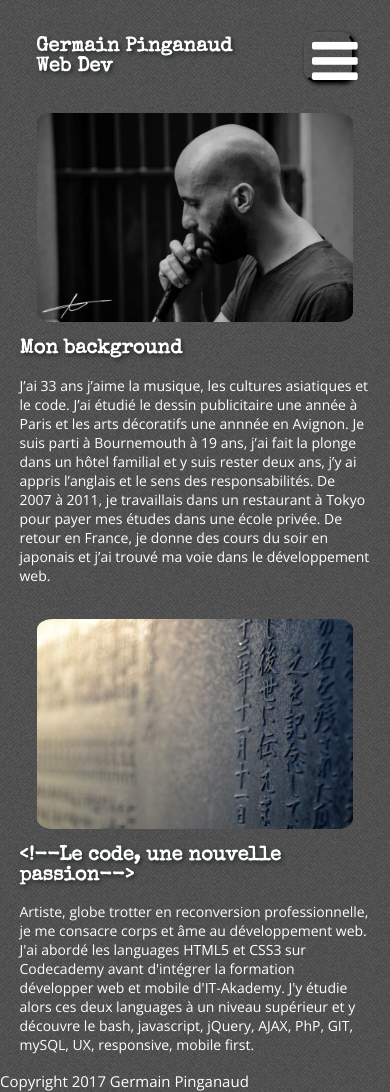
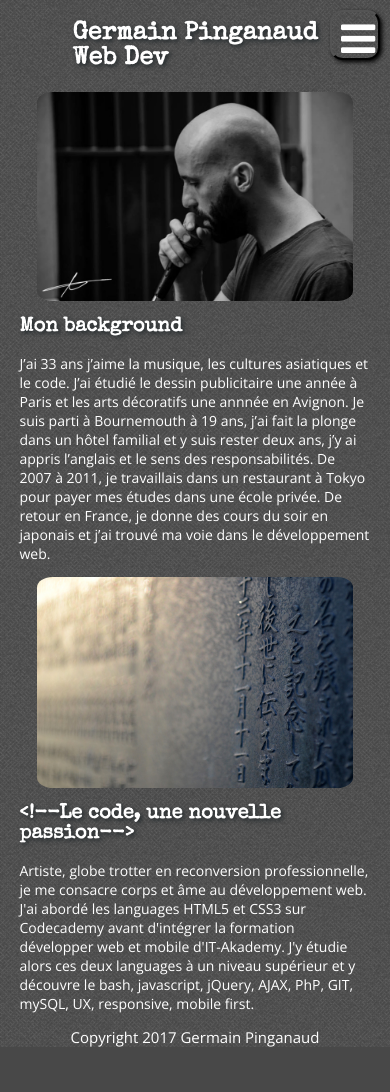
Before and after one commit to GermainPinganaud/germainpinganaud.github.io, a PHP site: page / in a window 390 px wide. After the commit the page ends 1047 px from the top, so only its background shows below. Run offline with PHP 8.4, Linux system fonts and the light colour scheme; some libraries are stand-ins or nearby versions.

Commit message:
bouton menu et responsive

```diff
--- a/css/style.css
+++ b/css/style.css
@@ -8,12 +8,6 @@
 }
 body {
   margin: inherit;
-}
-.menu {
-  width: 100%;
-  position: fixed;
-  background-image: url("../graphic/dark_wall.png");
-  margin-bottom: 100px;
 }
 label {
   margin-left: 10px;
@@ -45,30 +39,26 @@ h2 {
 .hidden{
   display: none !important;
 }
+.menu {
+  width: 100%;
+  position: fixed;
+  background-image: url("../graphic/dark_wall.png");
+  margin-bottom: 100px;
+}
 li {
   list-style: none;
 }
 .menu-button {
+  position: fixed;
+  right: 10px;
+  top: 10px;
   width: 50px;
   height: 50px;
+  border-width: 2px;
+  padding: 7px 9px;
   border-radius: 25%;
-  justify-content: flex-end;
   background-image: url("../graphic/tweed.png");
   color: white;
-  box-shadow: 2px 2px 4px black;
-}
-.iconCstom {
-  width: 50px;
-  height: 50px;
-  border-radius: 25%;
-  display: flex;
-  justify-content: center;
-  align-items: center;
-  background-image: url("../graphic/tweed.png");
-  font-family: 'Special Elite';
-  font-size: 35px;
-  margin-bottom: 10px;
-  text-shadow: 2px 2px 4px black;
   box-shadow: 2px 2px 4px black;
 }
 .flex-row {
@@ -82,10 +72,9 @@ li {
     box-shadow: 1px 1px 2px white;
   }
 }
-small {
-  display: flex;
-  justify-content: center;
-}
+/*---------------------------------------------
+                    SECTION
+---------------------------------------------*/
 section {
   padding-top: 20px;
 }
@@ -146,6 +135,18 @@ section {
 .half-height {
   height: 50%;
 }
+/*---------------------------------------------
+                    FOOTER
+---------------------------------------------*/
+small {
+  display: flex;
+  justify-content: center;
+}
+
+/*---------------------------------------------
+                MEDIA QUERIES
+---------------------------------------------*/
+
 @media screen and (max-width: 1200px) {
   h1 {
     font-size: 30px;
@@ -164,12 +165,20 @@ section {
   p {
     font-size: 16px;
   }
+  /*  liste des langues décalée  */
+  .nearButton {
+    margin-right: 100px;
+  }
 }
 @media screen and (max-width: 400px) {
   h1 {
-    font-size: 20px;
+    font-size: 25px;
   }
   p {
     font-size: 14px;
   }
+  /*  liste des langues décalée du bouton menu */
+  .nearButton {
+    margin-right: 50px;
+  }
 }
--- a/js/script.js
+++ b/js/script.js
@@ -1,11 +1,13 @@
 $(document).ready(function() {
-
   //      ---------------
   //      EVENT LISTENERS
   //      ---------------
   //Quand on clic sur le bouton menu
-  $("button[id='menu-button']").on("click", function() {
-    $("header[id='menu-bar']").removeClass("hidden");
-    // $("header[id='menu-bar']").addClass("menu");
+  $('button[id="menu-button"]').on('click', function() {
+    if ($('header[id="menu-bar"]').is(':visible')) {
+      $('header[id="menu-bar"]').addClass('hidden');
+    } else {
+      $('header[id="menu-bar"]').removeClass('hidden');
+    }
   });
 });
--- a/template/header.html
+++ b/template/header.html
@@ -4,6 +4,6 @@
     Web Dev</h1>
   </div>
   <button type="button" id="menu-button" class="menu-button" name="menu-button">
-    <i class="fa fa-bars fa-4x" aria-hidden="true"></i>
+    <i class="fa fa-bars fa-3x" aria-hidden="true"></i>
   </button>
 </section>
--- a/template/menu.html
+++ b/template/menu.html
@@ -3,7 +3,7 @@
   <h1>Germain Pinganaud<br>
   Web Dev</h1>
   </div>
-  <ul class="flex-row">
+  <ul class="flex-row nearButton">
     <li><a href="/locale.php?value=fr">
       <img id="fr" class="logo-lang" src="graphic/france.png" alt="html">
       <label for="fr"></label>
@@ -22,18 +22,18 @@
     </li></a>
   </ul>
   <div>
-    <ul class="flex-row">
+    <ul class="flex-row nearButton">
 
       <a href="https://www.facebook.com/john.spartaksound" target="_blank">
-        <i class="fa fa-facebook-official fa-5x" aria-hidden="true"></i>
+        <i class="fa fa-facebook-official fa-3x" aria-hidden="true"></i>
       </a>
 
       <a href="https://www.linkedin.com/in/germain-pinganaud-610445115/" target="_blank">
-        <i class="fa fa-linkedin fa-5x" aria-hidden="true"></i>
+        <i class="fa fa-linkedin fa-3x" aria-hidden="true"></i>
       </a>
 
       <a href="mailto:contact@germainpinganaud.fr">
-        <i class="fa fa-envelope fa-5x" aria-hidden="true"></i>
+        <i class="fa fa-envelope fa-3x" aria-hidden="true"></i>
       </a>
     </ul>
   </div>
```
